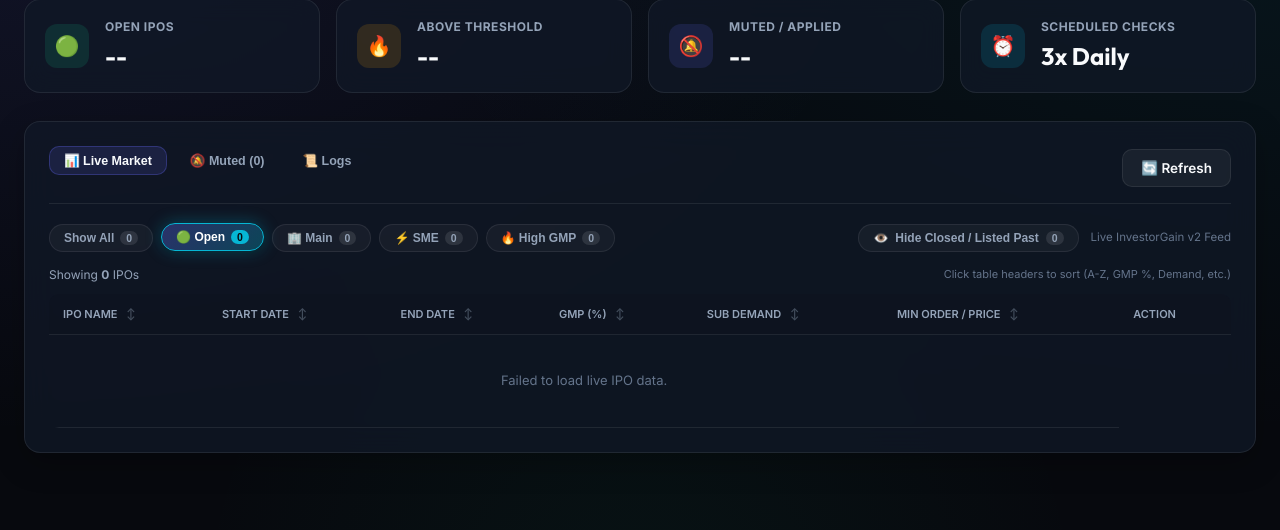
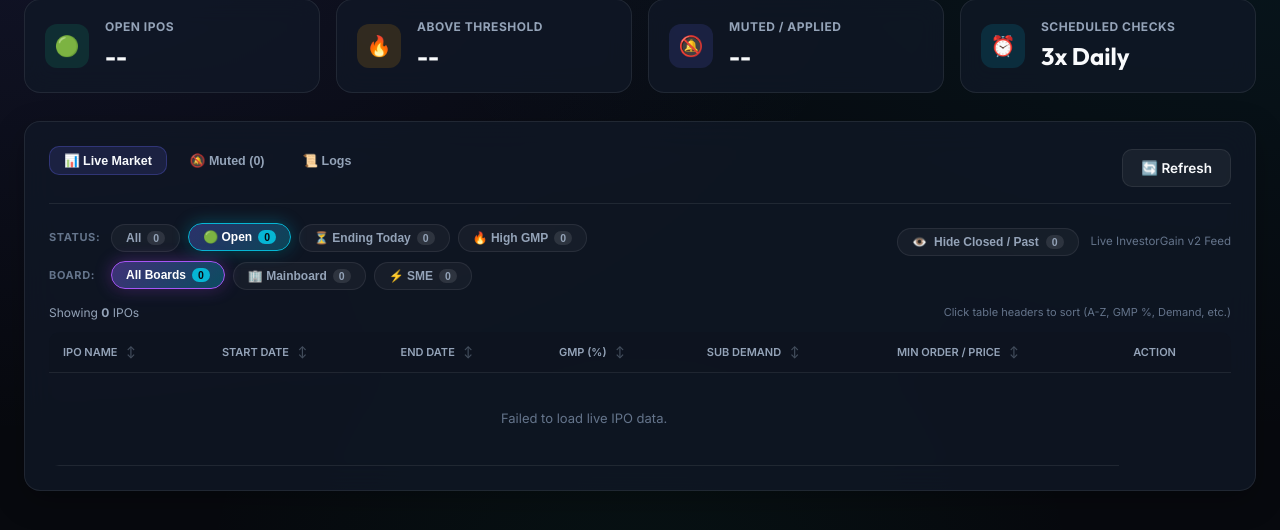
Before and after one commit to KurienEapen/IPO-Wise, a FastAPI app: template ipo-alert-bot/web/templates/index.html in a window 1280 px wide. Shown: the part 130-660 px from the top of the page. Run offline with FastAPI, Linux system fonts and the light colour scheme; the template is opened without the code that fills it: most values are stand-ins (such as "Sample title", 1, 10 or a date in 2020).

Commit message:
Added precise filters and fixed issue with closing day

```diff
--- a/ipo-alert-bot/web/static/app.js
+++ b/ipo-alert-bot/web/static/app.js
@@ -2,7 +2,8 @@
 const BASE_PATH = window.BASE_PATH || '';
 let currentSettings = {};
 let allIpos = [];
-let currentFilter = 'open';
+let currentStatusFilter = 'open';
+let currentBoardFilter = 'all';
 let hideClosedAndPast = false;
 let currentTab = 'market';
 
@@ -136,7 +137,8 @@ async function loadIpos(force = false) {
     document.getElementById('stat-high-gmp-count').innerText = highGmpCount;
 
     updateFilterCounts();
-    setTableFilter(currentFilter);
+    updateFilterUI();
+    renderIposTable();
   } catch (err) {
     tbody.innerHTML = `<tr><td colspan="6" class="empty-state">Failed to load live IPO data.</td></tr>`;
   }
@@ -145,6 +147,26 @@ async function loadIpos(force = false) {
 function isClosedOrPast(ipo) {
   const st = (ipo.status || '').toUpperCase();
   return st === 'CLOSED' || st === 'LISTED_PAST' || st.includes('PAST');
+}
+
+function isClosingToday(ipo) {
+  return Boolean(ipo && (ipo.is_closing_today || (ipo.status || '').toUpperCase() === 'CLOSING_TODAY'));
+}
+
+function matchesStatus(ipo, statusFilter, thresh) {
+  if (statusFilter === 'all') return true;
+  if (statusFilter === 'open') return Boolean(ipo.is_open);
+  if (statusFilter === 'closing') return isClosingToday(ipo);
+  if (statusFilter === 'high-gmp') return Boolean(ipo.is_open && ipo.gmp_percent >= thresh);
+  return true;
+}
+
+function matchesBoard(ipo, boardFilter) {
+  const isSme = (ipo.category || '').toUpperCase() === 'SME';
+  if (boardFilter === 'all') return true;
+  if (boardFilter === 'mainboard') return !isSme;
+  if (boardFilter === 'sme') return isSme;
+  return true;
 }
 
 function updateHideClosedUI() {
@@ -177,46 +199,80 @@ function toggleHideClosed() {
 
 function updateFilterCounts() {
   const thresh = parseFloat(currentSettings.gmp_threshold || 15.0);
+
+  // Status counts
   const countAll = allIpos.length;
   const countOpen = allIpos.filter(i => i.is_open).length;
-  const countMain = allIpos.filter(i => (i.category || '').toUpperCase() !== 'SME').length;
-  const countSme = allIpos.filter(i => (i.category || '').toUpperCase() === 'SME').length;
+  const countClosing = allIpos.filter(isClosingToday).length;
   const countHighGmp = allIpos.filter(i => i.is_open && i.gmp_percent >= thresh).length;
 
   const elAll = document.getElementById('count-all');
   if (elAll) elAll.innerText = countAll;
   const elOpen = document.getElementById('count-open');
   if (elOpen) elOpen.innerText = countOpen;
+  const elClosing = document.getElementById('count-closing');
+  if (elClosing) elClosing.innerText = countClosing;
+  const elHigh = document.getElementById('count-high-gmp');
+  if (elHigh) elHigh.innerText = countHighGmp;
+
+  // Board counts scoped to active status filter pool
+  const statusPool = allIpos.filter(i => matchesStatus(i, currentStatusFilter, thresh));
+  const countBoardAll = statusPool.length;
+  const countMain = statusPool.filter(i => (i.category || '').toUpperCase() !== 'SME').length;
+  const countSme = statusPool.filter(i => (i.category || '').toUpperCase() === 'SME').length;
+
+  const elBoardAll = document.getElementById('count-board-all');
+  if (elBoardAll) elBoardAll.innerText = countBoardAll;
   const elMain = document.getElementById('count-main');
   if (elMain) elMain.innerText = countMain;
   const elSme = document.getElementById('count-sme');
   if (elSme) elSme.innerText = countSme;
-  const elHigh = document.getElementById('count-high-gmp');
-  if (elHigh) elHigh.innerText = countHighGmp;
 
   updateHideClosedUI();
 }
 
-function setTableFilter(filter) {
-  currentFilter = filter;
-
-  // Highlight active filter pill
-  document.querySelectorAll('.filter-pills-bar button').forEach(b => {
-    b.classList.remove('active');
-  });
-  const btnMap = {
+function updateFilterUI() {
+  // Highlight active status pill
+  document.querySelectorAll('#status-pills-bar .filter-btn').forEach(b => b.classList.remove('active'));
+  const statusBtnMap = {
     'all': 'filter-btn-all',
     'open': 'filter-btn-open',
-    'mainboard': 'filter-btn-main',
-    'sme': 'filter-btn-sme',
+    'closing': 'filter-btn-closing',
     'high-gmp': 'filter-btn-high-gmp'
   };
-  const activeBtn = document.getElementById(btnMap[filter]);
-  if (activeBtn) {
-    activeBtn.classList.add('active');
+  const activeStatusBtn = document.getElementById(statusBtnMap[currentStatusFilter]);
+  if (activeStatusBtn) activeStatusBtn.classList.add('active');
+
+  // Highlight active board pill
+  document.querySelectorAll('#board-pills-bar .filter-btn').forEach(b => b.classList.remove('active'));
+  const boardBtnMap = {
+    'all': 'filter-btn-board-all',
+    'mainboard': 'filter-btn-main',
+    'sme': 'filter-btn-sme'
+  };
+  const activeBoardBtn = document.getElementById(boardBtnMap[currentBoardFilter]);
+  if (activeBoardBtn) activeBoardBtn.classList.add('active');
+}
+
+function setStatusFilter(status) {
+  currentStatusFilter = status;
+  updateFilterUI();
+  updateFilterCounts();
+  renderIposTable();
+}
+
+function setBoardFilter(board) {
+  currentBoardFilter = board;
+  updateFilterUI();
+  renderIposTable();
+}
+
+function setTableFilter(filter) {
+  if (['all', 'open', 'closing', 'high-gmp'].includes(filter)) {
+    setStatusFilter(filter);
+  } else if (['mainboard', 'sme'].includes(filter)) {
+    setBoardFilter(filter);
   }
-
-  renderIposTable();
 }
 
 function parseDateForSort(displayVal, isoVal) {
@@ -305,30 +361,32 @@ function renderIposTable() {
   const tbody = document.getElementById('ipos-table-body');
   const thresh = parseFloat(currentSettings.gmp_threshold || 15.0);
 
-  // 1. Primary Filter
-  let filtered = allIpos;
-  let filterName = 'All';
-  if (currentFilter === 'open') {
-    filtered = allIpos.filter(i => i.is_open);
-    filterName = 'Open';
-  } else if (currentFilter === 'mainboard') {
-    filtered = allIpos.filter(i => (i.category || '').toUpperCase() !== 'SME');
-    filterName = 'Mainboard';
-  } else if (currentFilter === 'sme') {
-    filtered = allIpos.filter(i => (i.category || '').toUpperCase() === 'SME');
-    filterName = 'SME';
-  } else if (currentFilter === 'high-gmp') {
-    filtered = allIpos.filter(i => i.is_open && i.gmp_percent >= thresh);
-    filterName = 'High GMP (>15%)';
-  }
+  // 1. Status Filter
+  let filtered = allIpos.filter(i => matchesStatus(i, currentStatusFilter, thresh));
 
-  // 2. Layered Filter: Hide Closed & Past Listed IPOs
+  // 2. Board Filter
+  filtered = filtered.filter(i => matchesBoard(i, currentBoardFilter));
+
+  // 3. Layered Filter: Hide Closed & Past Listed IPOs
   let hiddenInView = 0;
   if (hideClosedAndPast) {
     const beforeCount = filtered.length;
     filtered = filtered.filter(i => !isClosedOrPast(i));
     hiddenInView = beforeCount - filtered.length;
   }
+
+  const statusLabels = {
+    'all': 'All Statuses',
+    'open': 'Open',
+    'closing': 'Ending Today',
+    'high-gmp': 'High GMP (>15%)'
+  };
+  const boardLabels = {
+    'all': 'All Boards',
+    'mainboard': 'Mainboard',
+    'sme': 'SME'
+  };
+  const filterDesc = `${statusLabels[currentStatusFilter] || currentStatusFilter} > ${boardLabels[currentBoardFilter] || currentBoardFilter}`;
 
   // Update feedback text
   const feedbackEl = document.getElementById('filter-feedback-text');
@@ -337,16 +395,16 @@ function renderIposTable() {
     const extraNote = hideClosedAndPast
       ? ` • <span style="color: #fca5a5; font-weight: 600;">🚫 ${hiddenInView} Closed / Past Listed hidden</span>`
       : '';
-    feedbackEl.innerHTML = `Showing <b>${filtered.length}</b> ${filterName} IPOs (Sorted by <b>${colLabel}</b> ${sortDirection.toUpperCase()})${extraNote}`;
+    feedbackEl.innerHTML = `Showing <b>${filtered.length}</b> IPOs (${filterDesc} • Sorted by <b>${colLabel}</b> ${sortDirection.toUpperCase()})${extraNote}`;
   }
 
   const cardsContainer = document.getElementById('ipos-cards-container');
 
   if (filtered.length === 0) {
     const reason = hideClosedAndPast ? ` (Closed &amp; Past Listed are hidden)` : '';
-    tbody.innerHTML = `<tr><td colspan="7" class="empty-state">No IPOs match the current filter: <b>${filterName}</b>${reason}.</td></tr>`;
+    tbody.innerHTML = `<tr><td colspan="7" class="empty-state">No IPOs match the current filters: <b>${filterDesc}</b>${reason}.</td></tr>`;
     if (cardsContainer) {
-      cardsContainer.innerHTML = `<div class="empty-state">No IPOs match the current filter: <b>${filterName}</b>${reason}.</div>`;
+      cardsContainer.innerHTML = `<div class="empty-state">No IPOs match the current filters: <b>${filterDesc}</b>${reason}.</div>`;
     }
     return;
   }
@@ -386,8 +444,13 @@ function renderIposTable() {
     const catBadge = isSme ? `<span class="badge badge-sme">SME</span>` : `<span class="badge badge-main">Main</span>`;
 
     let statusBadge = `<span class="badge badge-closed">${ipo.status}</span>`;
-    if (ipo.is_open) statusBadge = `<span class="badge badge-open">🟢 OPEN</span>`;
-    else if (ipo.status === 'UPCOMING') statusBadge = `<span class="badge badge-upcoming">UPCOMING</span>`;
+    if (isClosingToday(ipo)) {
+      statusBadge = `<span class="badge badge-closing-today">⏳ CLOSES TODAY</span>`;
+    } else if (ipo.is_open) {
+      statusBadge = `<span class="badge badge-open">🟢 OPEN</span>`;
+    } else if (ipo.status === 'UPCOMING') {
+      statusBadge = `<span class="badge badge-upcoming">UPCOMING</span>`;
+    }
 
     const gmpHighlight = ipo.gmp_percent >= thresh ? 'badge-gmp-high' : '';
     const gmpPill = `<span class="badge ${gmpHighlight}">${ipo.gmp_val} (+${ipo.gmp_percent}%)</span>`;
@@ -443,8 +506,13 @@ function renderIposTable() {
       const catBadge = isSme ? `<span class="badge badge-sme">SME</span>` : `<span class="badge badge-main">Main</span>`;
 
       let statusBadge = `<span class="badge badge-closed">${ipo.status}</span>`;
-      if (ipo.is_open) statusBadge = `<span class="badge badge-open">🟢 OPEN</span>`;
-      else if (ipo.status === 'UPCOMING') statusBadge = `<span class="badge badge-upcoming">UPCOMING</span>`;
+      if (isClosingToday(ipo)) {
+        statusBadge = `<span class="badge badge-closing-today">⏳ CLOSES TODAY</span>`;
+      } else if (ipo.is_open) {
+        statusBadge = `<span class="badge badge-open">🟢 OPEN</span>`;
+      } else if (ipo.status === 'UPCOMING') {
+        statusBadge = `<span class="badge badge-upcoming">UPCOMING</span>`;
+      }
 
       const isHighGmp = ipo.gmp_percent >= thresh;
       const gmpHighlight = isHighGmp ? 'badge-gmp-high' : '';
--- a/ipo-alert-bot/web/static/style.css
+++ b/ipo-alert-bot/web/static/style.css
@@ -667,6 +667,24 @@ tr:hover td {
   padding: 4px 10px;
 }
 
+.badge-closing-today {
+  background: rgba(245, 158, 11, 0.22);
+  color: #fbbf24;
+  border: 1px solid rgba(245, 158, 11, 0.5);
+  box-shadow: 0 0 10px rgba(245, 158, 11, 0.2);
+  font-weight: 700;
+  animation: pulse-closing 2.2s infinite ease-in-out;
+}
+
+@keyframes pulse-closing {
+  0%, 100% {
+    box-shadow: 0 0 6px rgba(245, 158, 11, 0.2);
+  }
+  50% {
+    box-shadow: 0 0 14px rgba(245, 158, 11, 0.45);
+  }
+}
+
 .badge-muted {
   background: rgba(244, 63, 94, 0.15);
   color: #fb7185;
@@ -769,10 +787,39 @@ tr:hover td {
 .filter-controls-header {
   display: flex;
   justify-content: space-between;
-  align-items: center;
+  align-items: flex-start;
   margin-bottom: 14px;
   flex-wrap: wrap;
-  gap: 12px;
+  gap: 14px;
+}
+
+.filter-groups-stack {
+  display: flex;
+  flex-direction: column;
+  gap: 10px;
+  flex: 1;
+}
+
+.filter-group {
+  display: flex;
+  align-items: center;
+  gap: 10px;
+  flex-wrap: wrap;
+}
+
+.filter-group-label {
+  font-size: 11px;
+  font-weight: 700;
+  text-transform: uppercase;
+  letter-spacing: 0.6px;
+  color: var(--text-dim);
+  min-width: 52px;
+}
+
+.filter-board-bar .filter-btn.active {
+  background: linear-gradient(135deg, rgba(139, 92, 246, 0.4), rgba(6, 182, 212, 0.35));
+  border-color: #a855f7;
+  box-shadow: 0 0 16px rgba(168, 85, 247, 0.35), 0 2px 6px rgba(0, 0, 0, 0.4);
 }
 
 .filter-controls-extra {
@@ -780,6 +827,7 @@ tr:hover td {
   align-items: center;
   gap: 12px;
   flex-wrap: wrap;
+  margin-top: 4px;
 }
 
 .filter-breadcrumb-bar {
--- a/ipo-alert-bot/web/templates/index.html
+++ b/ipo-alert-bot/web/templates/index.html
@@ -8,7 +8,7 @@
   <link rel="preconnect" href="https://fonts.googleapis.com">
   <link rel="preconnect" href="https://fonts.gstatic.com" crossorigin>
   <link href="https://fonts.googleapis.com/css2?family=Inter:wght@400;500;600;700&family=Outfit:wght@500;600;700;800&display=swap" rel="stylesheet">
-  <link rel="stylesheet" href="{{ base_path }}/static/style.css?v=2.4">
+  <link rel="stylesheet" href="{{ base_path }}/static/style.css?v=3.2">
   <script>window.BASE_PATH = "{{ base_path }}";</script>
 </head>
 <body>
@@ -93,27 +93,47 @@
         <!-- TAB 1: Live Market Explorer -->
         <div id="tab-market" class="tab-content">
           <div class="filter-controls-header">
-            <div class="filter-pills-bar">
-              <button id="filter-btn-all" class="filter-btn" onclick="setTableFilter('all')">
-                Show All <span class="filter-count" id="count-all">0</span>
+            <div class="filter-groups-stack">
+              <!-- Group 1: Availability / Status Filter -->
+              <div class="filter-group">
+                <span class="filter-group-label">Status:</span>
+                <div class="filter-pills-bar" id="status-pills-bar">
+                  <button id="filter-btn-all" class="filter-btn" onclick="setStatusFilter('all')">
+                    All <span class="filter-count" id="count-all">0</span>
                   </button>
-              <button id="filter-btn-open" class="filter-btn active" onclick="setTableFilter('open')">
+                  <button id="filter-btn-open" class="filter-btn active" onclick="setStatusFilter('open')">
                     🟢 Open <span class="filter-count" id="count-open">0</span>
                   </button>
-              <button id="filter-btn-main" class="filter-btn" onclick="setTableFilter('mainboard')">
-                🏢 Main <span class="filter-count" id="count-main">0</span>
+                  <button id="filter-btn-closing" class="filter-btn" onclick="setStatusFilter('closing')">
+                    ⏳ Ending Today <span class="filter-count" id="count-closing">0</span>
                   </button>
-              <button id="filter-btn-sme" class="filter-btn" onclick="setTableFilter('sme')">
-                ⚡ SME <span class="filter-count" id="count-sme">0</span>
-              </button>
-              <button id="filter-btn-high-gmp" class="filter-btn" onclick="setTableFilter('high-gmp')">
+                  <button id="filter-btn-high-gmp" class="filter-btn" onclick="setStatusFilter('high-gmp')">
                     🔥 High GMP <span class="filter-count" id="count-high-gmp">0</span>
                   </button>
                 </div>
+              </div>
+
+              <!-- Group 2: Board / Category Filter (Stackable) -->
+              <div class="filter-group">
+                <span class="filter-group-label">Board:</span>
+                <div class="filter-pills-bar filter-board-bar" id="board-pills-bar">
+                  <button id="filter-btn-board-all" class="filter-btn active" onclick="setBoardFilter('all')">
+                    All Boards <span class="filter-count" id="count-board-all">0</span>
+                  </button>
+                  <button id="filter-btn-main" class="filter-btn" onclick="setBoardFilter('mainboard')">
+                    🏢 Mainboard <span class="filter-count" id="count-main">0</span>
+                  </button>
+                  <button id="filter-btn-sme" class="filter-btn" onclick="setBoardFilter('sme')">
+                    ⚡ SME <span class="filter-count" id="count-sme">0</span>
+                  </button>
+                </div>
+              </div>
+            </div>
+
             <div class="filter-controls-extra">
               <button type="button" id="btn-hide-closed" class="filter-toggle-btn" onclick="toggleHideClosed()" title="Click to hide or show Closed and Past Listed IPOs">
                 <span id="hide-closed-icon">👁️</span>
-                <span id="hide-closed-text">Hide Closed / Listed Past</span>
+                <span id="hide-closed-text">Hide Closed / Past</span>
                 <span id="hide-closed-count" class="filter-count">0</span>
               </button>
               <div style="font-size: 11.5px; color: var(--text-dim);" id="market-update-stamp">
@@ -303,6 +323,6 @@
   <!-- Toast Container -->
   <div id="toast-container"></div>
 
-  <script src="{{ base_path }}/static/app.js?v=2.4"></script>
+  <script src="{{ base_path }}/static/app.js?v=3.2"></script>
 </body>
 </html>
```
Also changed, not shown: ipo-alert-bot/bot/telegram_client.py (+6 -1 lines), ipo-alert-bot/scraper/investorgain.py (+43 -11 lines), ipo-alert-bot/ipo_bot.db. Lines whose indentation alone changed are shown as unchanged.
